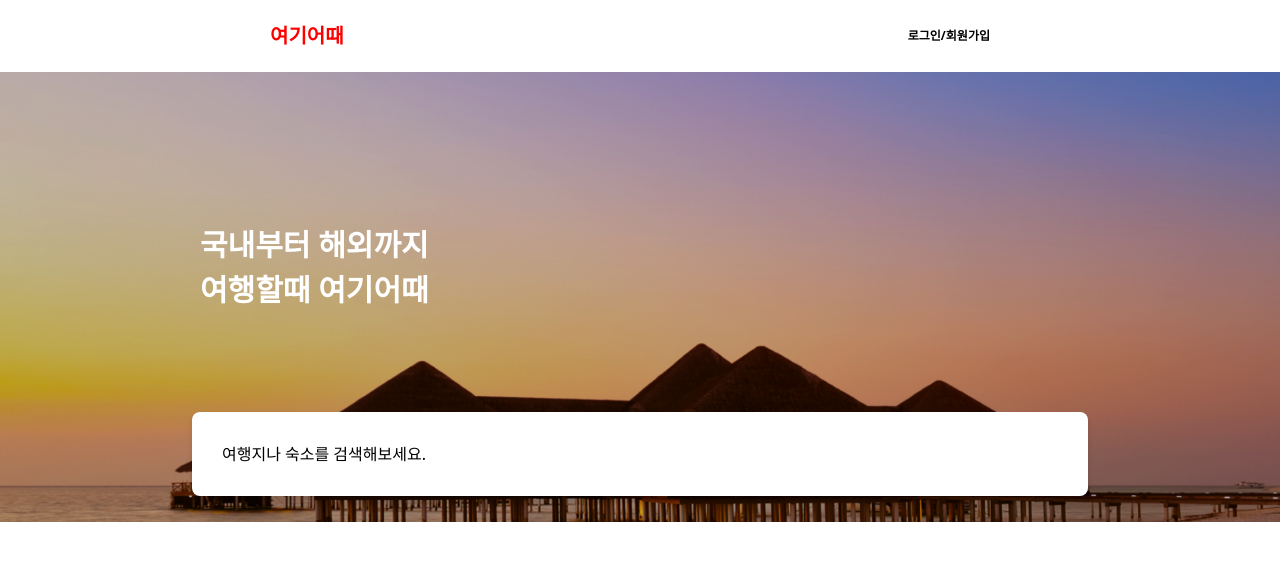
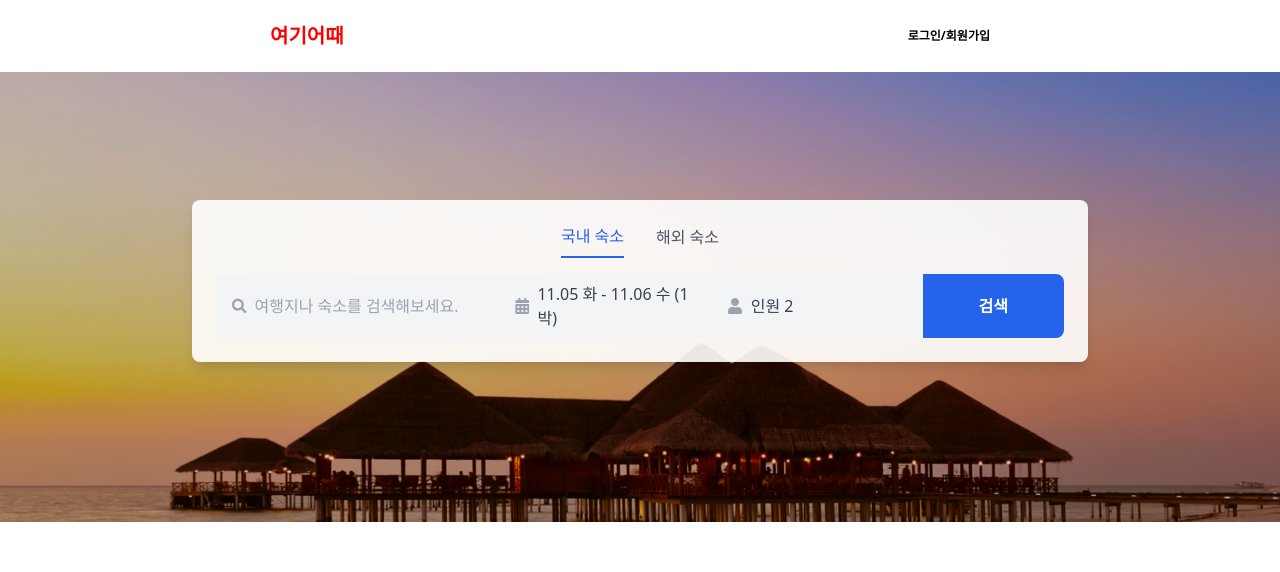
Before and after one commit to wnstndks/-, a Next.js app: page / in a window 1280 px wide. Shown: the top 572 px of the page. Built offline with nearby package versions, Linux system fonts and the light colour scheme.

Commit message:
검색 디자인 구현중

```diff
--- a/app/page.tsx
+++ b/app/page.tsx
@@ -1,45 +1,78 @@
+'use client'
+
 import Image from "next/image";
 import Card from "./Components/Card";
+import { useState } from "react";
+import { FaSearch, FaUser, FaCalendarAlt } from "react-icons/fa";
+
 
 export default function Home() {
+  const [accommodationType, setAccommodationType] = useState("국내숙소");
+
   return (
     <>
-      {/* 상단 메인 비주얼 */}
        <section
       role="region"
-        aria-label="상단 메인 비주얼"
-        className="relative w-full h-[450px] overflow-hidden bg-cover bg-no-repeat"
+      aria-label="숙소 검색"
+      className="relative flex flex-col items-center w-full h-[450px] overflow-hidden bg-cover bg-no-repeat"
       style={{
         backgroundImage: `url('/img/image.png')`, // 이미지 경로 설정
       }}
     >
-        <div
-          style={{
-            color: "white",
-            fontSize: "30px", // 단위 추가
-            padding: "100px", // 단위 추가
-            paddingLeft: "200px",
-            paddingTop: "150px",
-            fontWeight: "bolder",
-          }}
+      <div className="flex flex-col items-center bg-white bg-opacity-90 rounded-lg p-6 mt-32 w-3/4 max-w-4xl shadow-lg">
+        {/* Tab 버튼 섹션 */}
+        <div className="flex justify-center space-x-8">
+          <button
+            className={`pb-2 ${
+              accommodationType === "국내숙소"
+                ? "text-blue-600 border-b-2 border-blue-600"
+                : "text-gray-600"
+            }`}
+            onClick={() => setAccommodationType("국내숙소")}
           >
-          <span>국내부터 해외까지</span>
-          <br />
-          <span>여행할때 여기어때</span>
+            국내 숙소
+          </button>
+          <button
+            className={`pb-2 ${
+              accommodationType === "해외숙소"
+                ? "text-blue-600 border-b-2 border-blue-600"
+                : "text-gray-600"
+            }`}
+            onClick={() => setAccommodationType("해외숙소")}
+          >
+            해외 숙소
+          </button>
         </div>
-        <div
-          style={{
-            width: "70%",
-            display: "block",
-            marginLeft: "auto",
-            marginRight: "auto",
-            padding: "30px",
-            backgroundColor: "white", // 배경 색상 변경
-            borderRadius: "8px", // 모서리를 둥글게 만듦
-            boxShadow: "0px 4px 6px rgba(0, 0, 0, 0.1)", // 그림자 추가
-          }}
-        >
-          여행지나 숙소를 검색해보세요.
+
+        {/* 검색, 날짜, 인원, 검색 버튼 */}
+        <div className="flex mt-4 w-full">
+          {/* 검색 입력 필드 */}
+          <div className="flex items-center w-1/3 bg-gray-100 rounded-l-lg px-4 py-2">
+            <FaSearch className="text-gray-400 mr-2" />
+            <input
+              type="text"
+              placeholder="여행지나 숙소를 검색해보세요."
+              className="bg-transparent outline-none w-full text-gray-700"
+            />
+          </div>
+
+          {/* 날짜 필드 */}
+          <div className="flex items-center w-1/4 bg-gray-100 px-4 py-2">
+            <FaCalendarAlt className="text-gray-400 mr-2" />
+            <span className="text-gray-700">11.05 화 - 11.06 수 (1박)</span>
+          </div>
+
+          {/* 인원 필드 */}
+          <div className="flex items-center w-1/4 bg-gray-100 px-4 py-2">
+            <FaUser className="text-gray-400 mr-2" />
+            <span className="text-gray-700">인원 2</span>
+          </div>
+
+          {/* 검색 버튼 */}
+          <button className="w-1/6 bg-blue-600 text-white rounded-r-lg px-6 py-2 font-semibold">
+            검색
+          </button>
+        </div>
       </div>
     </section>
 
```
Also changed, not shown: package.json (+4 -3 lines), 1 other file (tests, documents, lock files or other folders). Lines whose indentation alone changed are shown as unchanged.
